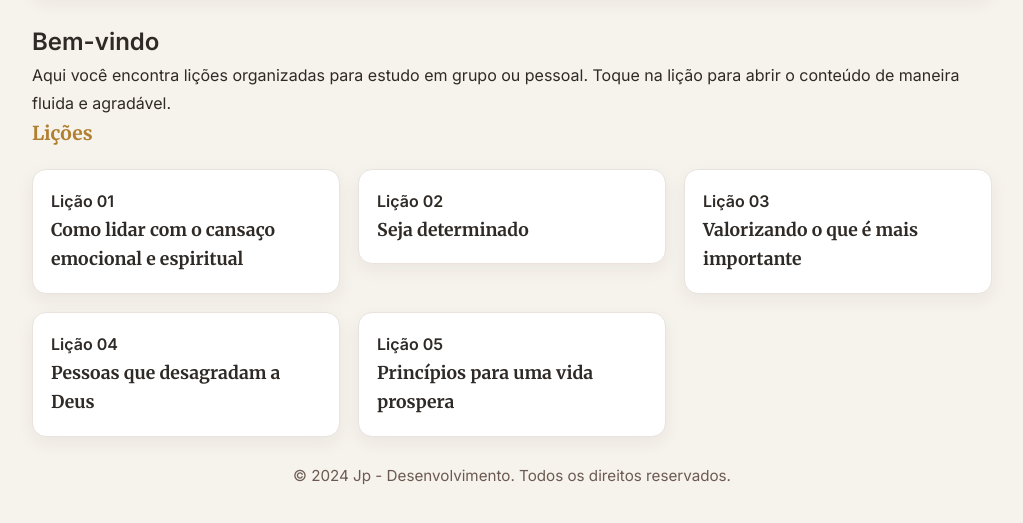
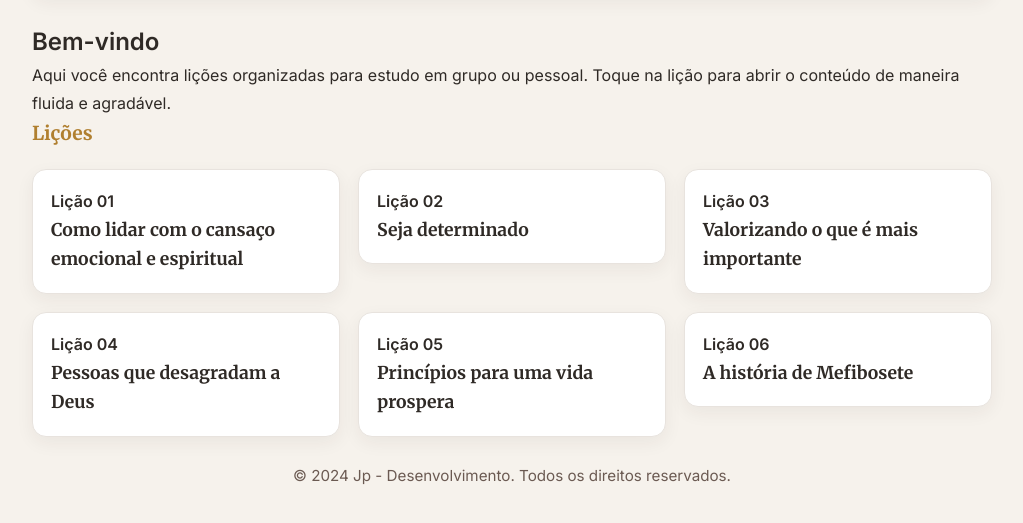
Before and after one commit to getemcasa/getemcasa.github.io, a plain HTML site: page index.html in a window 1280 px wide. Shown: the part 181-704 px from the top of the page, without its empty margins (128-1151 px from the left). Drawn offline with Linux system fonts and the light colour scheme; files whose address does not match are found by name.

Commit message:
Update index.html
lição 06

```diff
--- a/index.html
+++ b/index.html
@@ -75,6 +75,15 @@
               <div class="lesson-meta"> </div>
             </a>
           </li>
+           <li class="lesson">
+            <a class="lesson-link" href="licoes/licao06.html" aria-label="Abrir Lição 01 — Não pequeis mais">
+              <div class="lesson-info">
+                <h4 class="lesson-number">Lição 06</h4>
+                <p class="lesson-title">A história de Mefibosete</p>
+              </div>
+              <div class="lesson-meta"> </div>
+            </a>
+          </li>
 
         </ul>
       </section>
```
